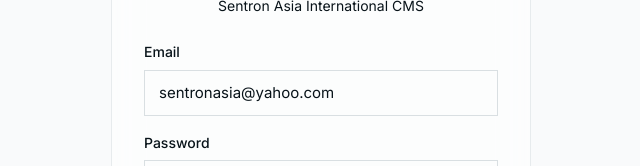
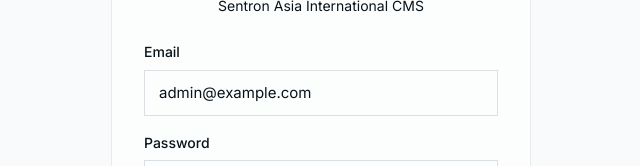
Before and after one commit to SentronAsia/sentron-asia-website, a React (Vite) app in the folder client/: page /admin/login in a window 1280 px wide. Shown: the part 287-453 px from the top of the page, without its empty margins (319-959 px from the left). Built offline with nearby package versions, Linux system fonts and the light colour scheme; no server answers.

Commit message:
CORS policy Fixed + Dashboard Placeholder chnaged

```diff
--- a/client/src/pages/admin/LoginPage.jsx
+++ b/client/src/pages/admin/LoginPage.jsx
@@ -63,7 +63,7 @@
                 onChange={(e) => setEmail(e.target.value)}
                 required
                 autoComplete="email"
-                placeholder="sentronasia@yahoo.com"
+                placeholder="admin@example.com"
               />
             </div>
             <div className="form-group">
```
